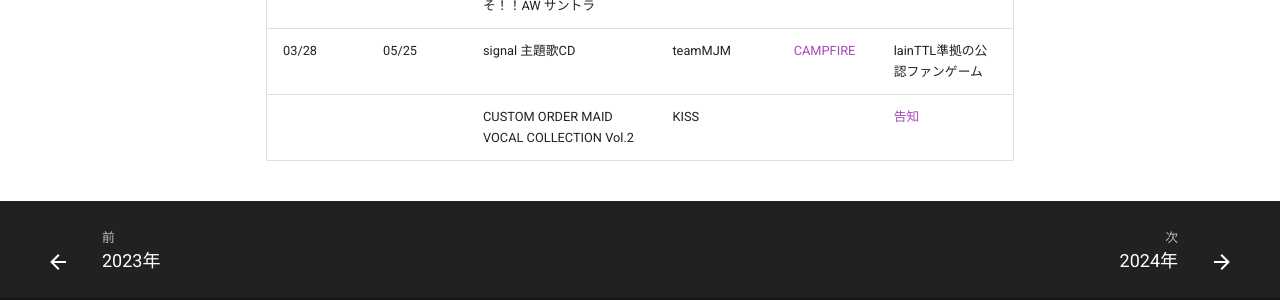
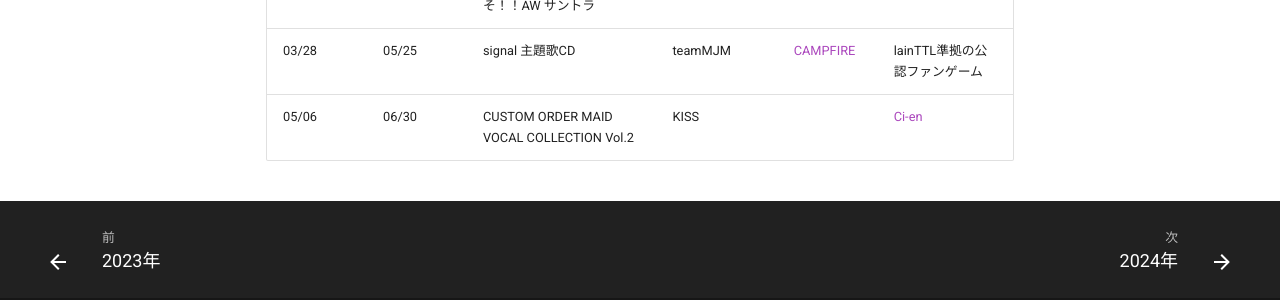
Before and after one commit to onihusube/ensonglog, an MkDocs documentation site: the page built from docs/2025/音源.md, in a window 1280 px wide and 900 px high, scrolled down 6462 px. Shown: the part 558-858 px from the top of the window. Built offline with MkDocs 1.6.1 and Material for MkDocs 9.7.7, drawn with Linux system fonts in a browser that asks for light colours; comment, search, counter and statistics services are not loaded.

Commit message:
カスタムメイド3D2 10周年記念プロジェクト 更新

```diff
--- a/docs/2025/音源.md
+++ b/docs/2025/音源.md
@@ -110,4 +110,4 @@ search:
 | 03/14 | 05/30 | ゴア・スクリーミング・ショウ リニューアル版 サントラCD | BLACK Cyc | [Ci-en](https://ci-en.dlsite.com/creator/28931/crowdfunding/875) | CF限定パッケージ版特典 |
 | 03/28 | 05/25 | Piaキャロットへようこそ！！AW サントラ | エフアンドシー | [うぶごえ](https://ubgoe.com/projects/895) | |
 | 03/28 | 05/25 | signal 主題歌CD | teamMJM | [CAMPFIRE](https://camp-fire.jp/projects/840556/view?utm_campaign=cp_po_share_c_msg_mypage_projects_show) | lainTTL準拠の公認ファンゲーム |
-|  |  | CUSTOM ORDER MAID VOCAL COLLECTION Vol.2 | KISS |  | [告知](https://www.kisskiss.tv/kiss/diary.php?no=2401) |
+| 05/06 | 06/30 | CUSTOM ORDER MAID VOCAL COLLECTION Vol.2 | KISS |  | [Ci-en](https://ci-en.dlsite.com/creator/27405/crowdfunding/863) |
```
